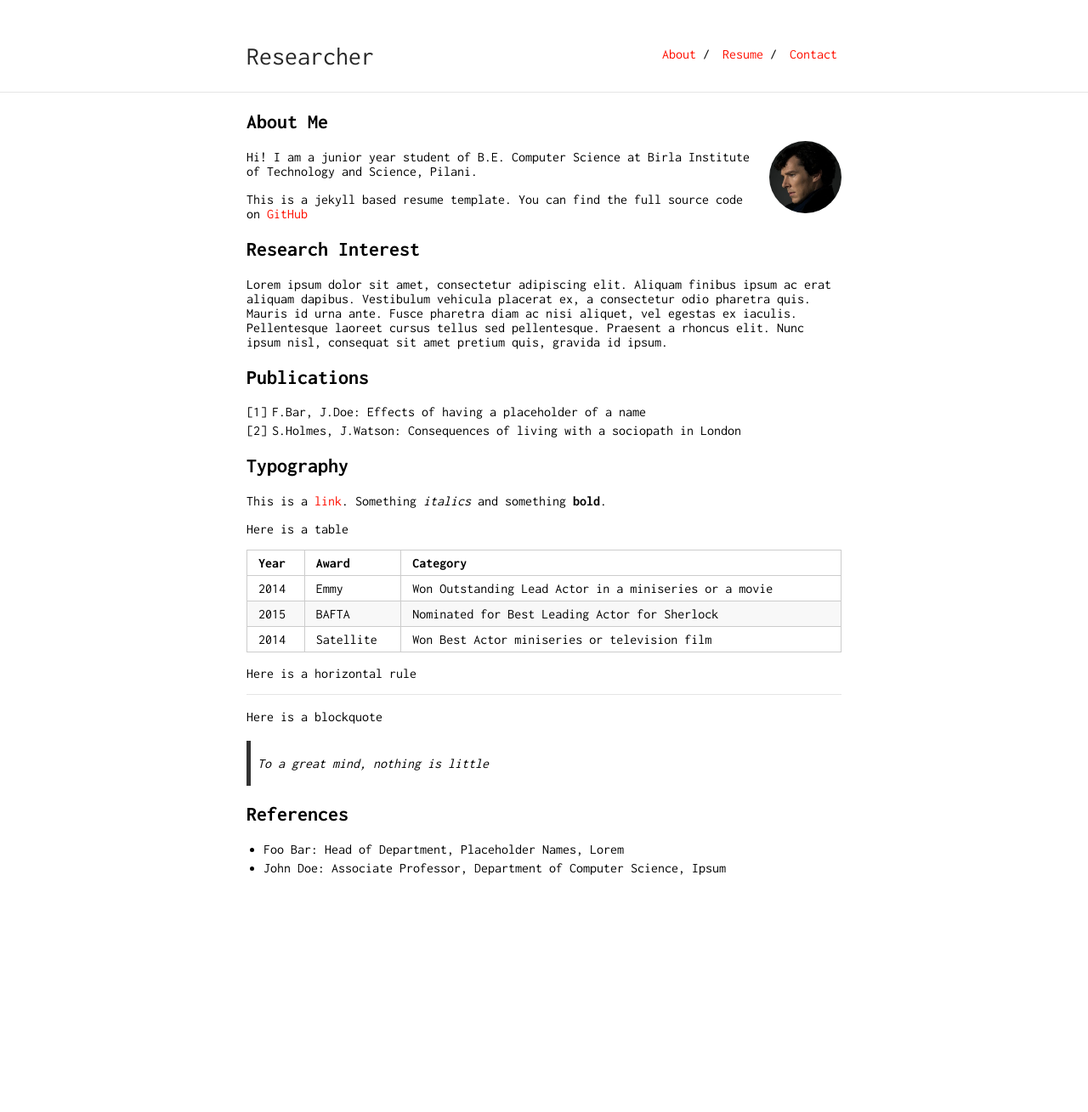
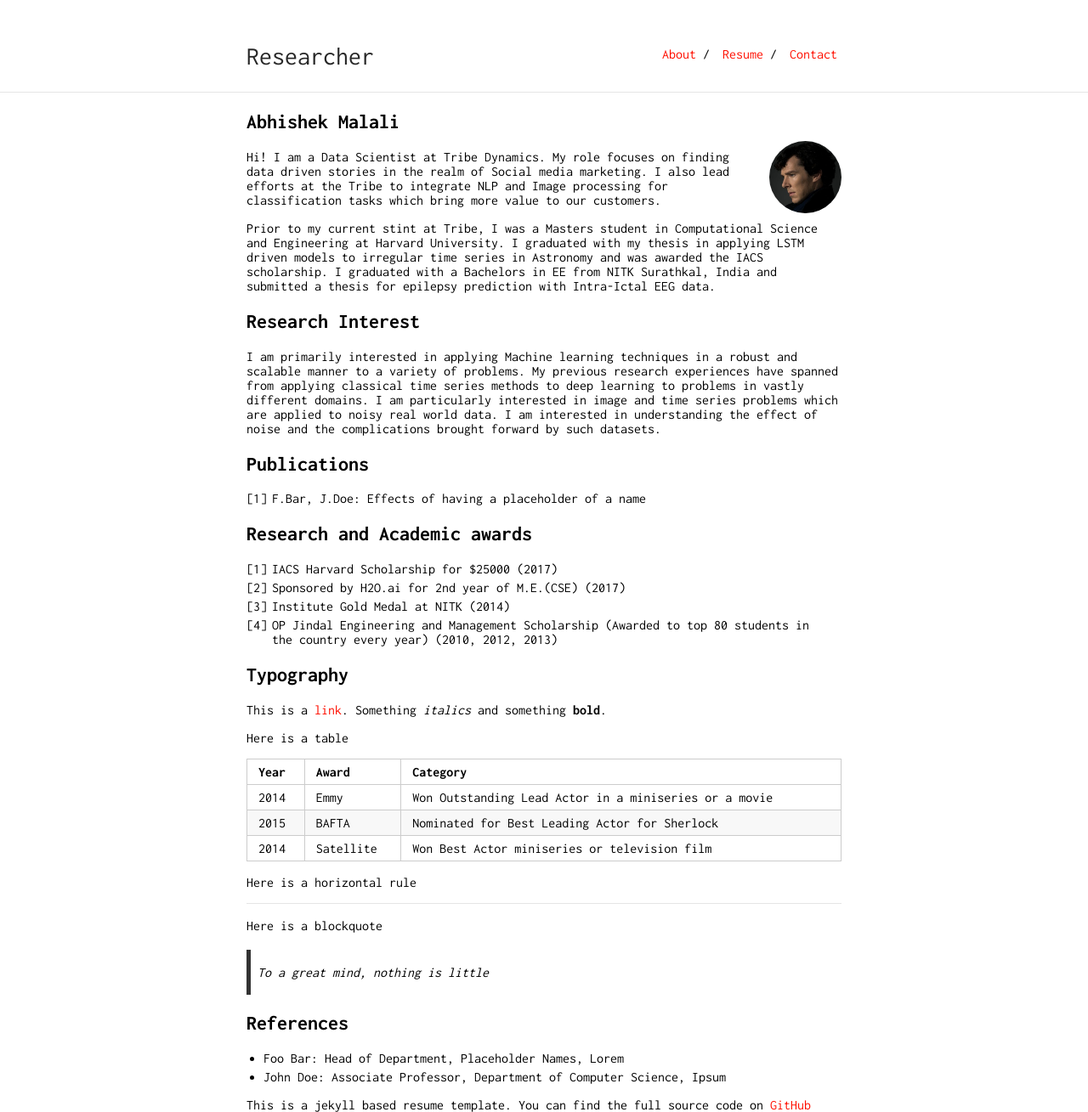
Before and after one commit to abhishekmalali/abhishekmalali.github.io, a Jekyll site: the page built from index.md, in a window 1280 px wide. Shown: the whole page at 85% size. Built offline with Jekyll 4.4.1, drawn with Linux system fonts in a browser that asks for light colours; our own code applies the rules of GitHub Pages for plain Markdown files; before the commit the page ends 1030 px from its top, so only the background shows below that.

Commit message:
Adding introduction and interests

```diff
--- a/index.md
+++ b/index.md
@@ -2,22 +2,27 @@
 layout: default
 ---
 
-## About Me
+## Abhishek Malali
 
 <img class="profile-picture" src="sherlock.jpg">
 
-Hi! I am a junior year student of B.E. Computer Science at Birla Institute of Technology and Science, Pilani.
+Hi! I am a Data Scientist at Tribe Dynamics. My role focuses on finding data driven stories in the realm of Social media marketing. I also lead efforts at the Tribe to integrate NLP and Image processing for classification tasks which bring more value to our customers.
 
-This is a jekyll based resume template. You can find the full source code on [GitHub](https://github.com/bk2dcradle/researcher)
+Prior to my current stint at Tribe, I was a Masters student in Computational Science and Engineering at Harvard University. I graduated with my thesis in applying LSTM driven models to irregular time series in Astronomy and was awarded the IACS scholarship. I graduated with a Bachelors in EE from NITK Surathkal, India and submitted a thesis for epilepsy prediction with Intra-Ictal EEG data.
 
 ## Research Interest
 
-Lorem ipsum dolor sit amet, consectetur adipiscing elit. Aliquam finibus ipsum ac erat aliquam dapibus. Vestibulum vehicula placerat ex, a consectetur odio pharetra quis. Mauris id urna ante. Fusce pharetra diam ac nisi aliquet, vel egestas ex iaculis. Pellentesque laoreet cursus tellus sed pellentesque. Praesent a rhoncus elit. Nunc ipsum nisl, consequat sit amet pretium quis, gravida id ipsum.
+I am primarily interested in applying Machine learning techniques in a robust and scalable manner to a variety of problems. My previous research experiences have spanned from applying classical time series methods to deep learning to problems in vastly different domains. I am particularly interested in image and time series problems which are applied to noisy real world data. I am interested in understanding the effect of noise and the complications brought forward by such datasets.
 
 ## Publications
 
 1. F.Bar, J.Doe: Effects of having a placeholder of a name
-2. S.Holmes, J.Watson: Consequences of living with a sociopath in London
+
+## Research and Academic awards
+1. IACS Harvard Scholarship for $25000 (2017)
+2. Sponsored by H2O.ai for 2nd year of M.E.(CSE) (2017)
+3. Institute Gold Medal at NITK (2014)
+4. OP Jindal Engineering and Management Scholarship (Awarded to top 80 students in the country every year) (2010, 2012, 2013)
 
 ## Typography
 
@@ -43,3 +48,5 @@ Here is a blockquote
 
 * Foo Bar: Head of Department, Placeholder Names, Lorem
 * John Doe: Associate Professor, Department of Computer Science, Ipsum
+
+This is a jekyll based resume template. You can find the full source code on [GitHub](https://github.com/bk2dcradle/researcher)
```
